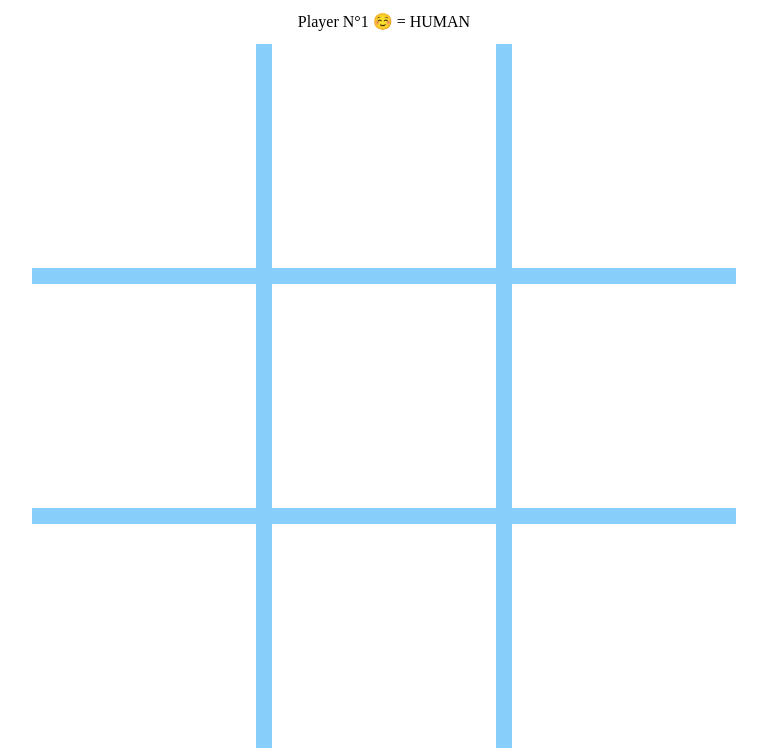
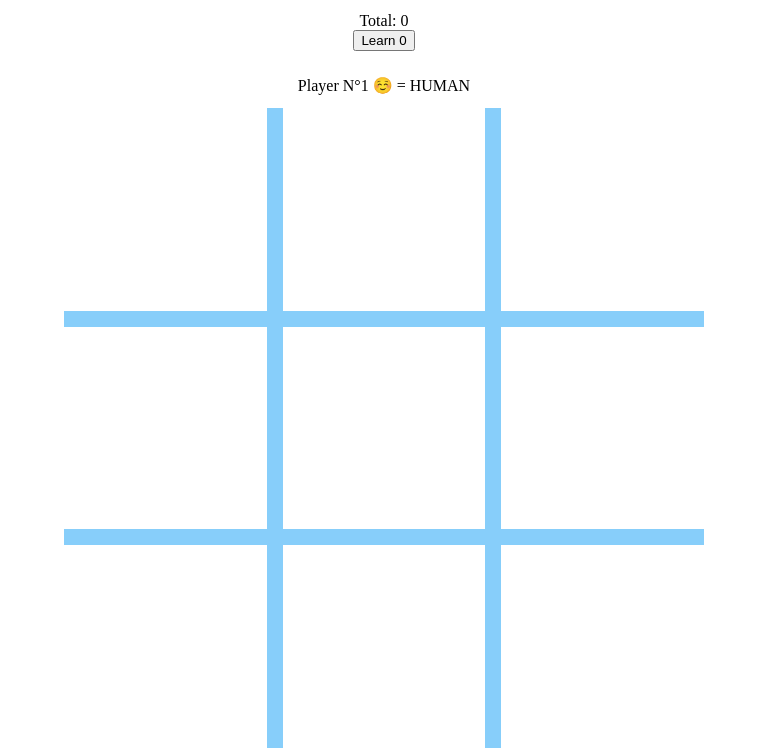
Before and after one commit to BigGui/tictactoe-ai, a website with bundled scripts: page index.html in a window 1280 px wide. Shown: the part 52-800 px from the top of the page, without its empty margins (256-1023 px from the left). Built offline with nearby package versions, Linux system fonts and the light colour scheme.

Commit message:
display learning info on page

```diff
--- a/index.html
+++ b/index.html
@@ -8,7 +8,17 @@
     <link rel="stylesheet" href="style.css">
 </head>
 <body>
-    <h1 class="main-ttl">Tic Tac Toe (<span id="learn-count">0</span>) <button type="button" id="learn-all">Learn <span id="learn-stored">0</span></button></h1>
+    <h1 class="main-ttl">Tic Tac Toe</h1>
+    <section class="learn">
+        <p>
+            Total: <span id="learn-count">0</span>
+        </p>
+        <p>
+            <button type="button" id="learn-all">Learn <span id="learn-stored">0</span></button>
+        </p>
+        <p class="learn-msg" id="learnMsg">
+        </p>
+    </section>
     <section class="info" id="info"></section>
     <ul class="grid" id="grid">
     </ul>
--- a/js/script.js
+++ b/js/script.js
@@ -108,7 +108,6 @@ function playAI() {
 
             counterAILoop++;
             // Avoid looping in a trap
-            console.log('free cell loop: ', counterAILoop);
             if (counterAILoop > 100) coord = getRandomFreeCell();
 
             // The cell picked by AI is not empty
@@ -280,8 +279,8 @@ function initializeGame() {
     gamingLog = [];
 
     // Define the player number of AI
-    // aiNumber = Math.floor(Math.random() * 2);
-    aiNumber = 1;
+    aiNumber = Math.floor(Math.random() * 2);
+    // aiNumber = 1;
 
     playerSymbols.fill('☺️');
     playerSymbols[aiNumber] = '🤖';
@@ -394,7 +393,6 @@ async function learnWinnerLog(winner) {
 async function learnDatas(datas) {
     let learningTotal = 0;
     let learningOK = 0;
-    console.log('starting learn process');
     for (const data of datas) {
         const output = await brain.learnData(data.input, data.expectedOutput);
         learningCounter++;
@@ -402,10 +400,8 @@ async function learnDatas(datas) {
         if (getArrayMaxIndex(output) === getArrayMaxIndex(data.expectedOutput)) {
             learningOK++;
         }
-        // console.log(getArrayMaxIndex(output), getArrayMaxIndex(data.expectedOutput));
     }
-    console.log('learn process is over');
-    console.log(learningOK / learningTotal * 100);
+    displayLearnMessage(`ratio ${Math.round(learningOK / learningTotal * 100)}%`);
     document.getElementById('learn-count').innerText = learningCounter;
 }
 
@@ -435,6 +431,11 @@ function retrieveDatasToLearnFromStorage() {
 }
 
 
+function displayLearnMessage(message) {
+    document.getElementById('learnMsg').innerText = message;
+}
+
+
 // -------------
 // SCRIPT
 // -------------
@@ -447,7 +448,6 @@ let grid,
     counterAILoop = 0;
 
 let datasToLearn = retrieveDatasToLearnFromStorage();
-// console.log(`There is ${datasToLearn.length} rounds to learn.`);
 document.getElementById('learn-stored').innerText = datasToLearn.length;
 document.getElementById('learn-all').addEventListener('click', function () {
     // Shuffle datas
--- a/style.css
+++ b/style.css
@@ -2,8 +2,9 @@
     font-size: 16px;
 }
 
-body {
+body, p {
     margin: 0;
+    padding: 0;
 }
 
 ul, li {
@@ -18,6 +19,16 @@ ul, li {
     text-align: center;
 }
 
+.learn {
+    height: 4rem;
+    margin: 0 auto;
+    text-align: center;
+}
+
+.learn-msg {
+
+}
+
 .info {
     height: 2rem;
     text-align: center;
@@ -26,7 +37,7 @@ ul, li {
 /* GRID */
 
 .grid {
-    width: calc(100vmin - 6rem);
+    width: calc(100vmin - 10rem);
     display: grid;
     grid-template-columns: repeat(3, 1fr);
     gap: 1rem;
```
